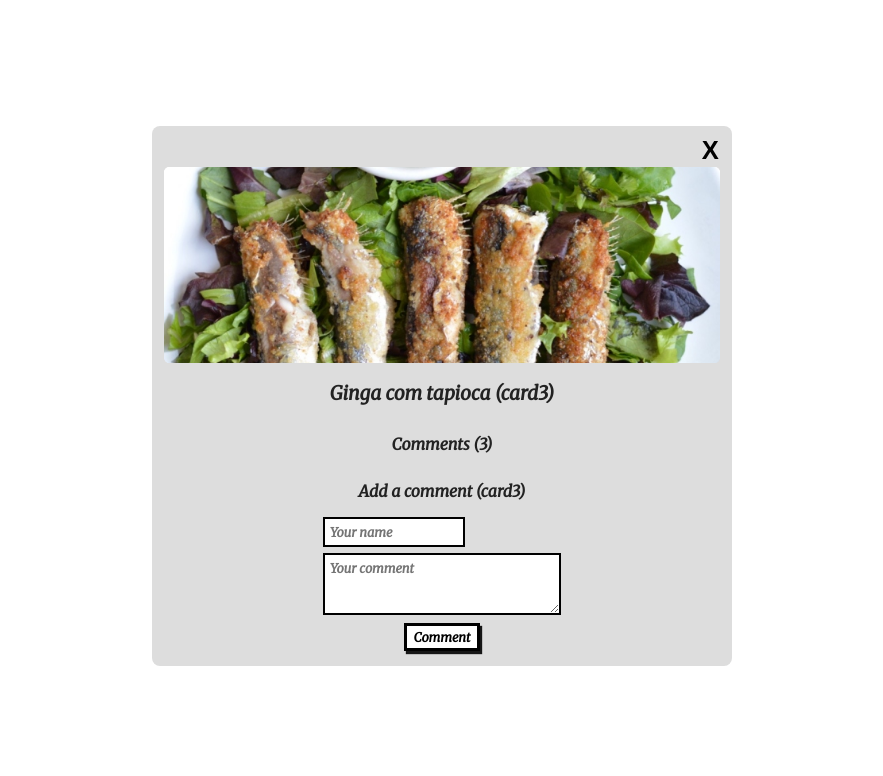
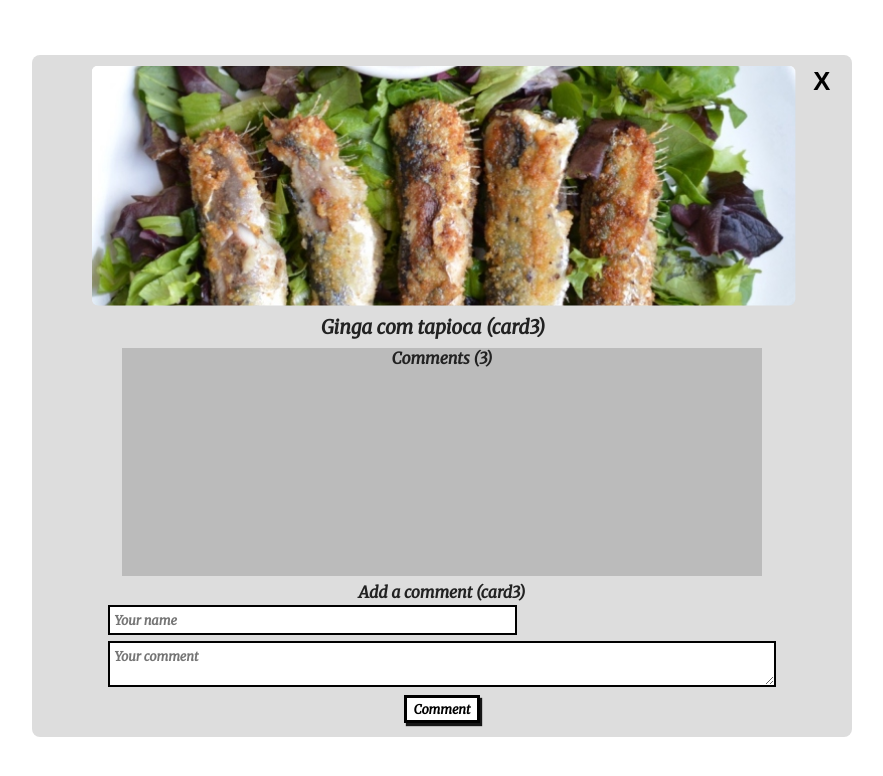
Before and after one commit to mrjuda/KT-Foods, a website built with webpack: page src/index.html in a window 1280 px wide. Shown: the whole page, without its empty margins (198-1081 px from the left). Built offline with nearby package versions, Linux system fonts and the light colour scheme.

Commit message:
Improve style for the comment form

```diff
--- a/modules/dyn.js
+++ b/modules/dyn.js
@@ -77,15 +77,26 @@ export default class DynGrid {
     const cardContainer = document.createElement('div');
     cardContainer.className = 'card-popup';
 
-    const popupX = document.createElement('div');
-    popupX.className = 'card-popup-x';
-    popupX.innerHTML = 'X';
+    const popupInfo = document.createElement('div');
+    popupInfo.className = 'popup-info';
+
+    const popupHeader = document.createElement('div');
+    popupHeader.className = 'popup-header';
+
+    const empty = document.createElement('div');
+    empty.className = 'empty';
+    empty.innerHTML = ' ';
 
     const cardPic = document.createElement('div');
-    cardPic.className = 'card-pic';
-    cardPic.innerHTML = `
-    <img src="${imgSrc}" alt="${foodName}">
-    `;
+    cardPic.className = 'popup-card-pic';
+
+    const popupImg = document.createElement('img');
+    popupImg.src = `${imgSrc}`;
+    popupImg.alt = `${foodName}`;
+
+    const popupX = document.createElement('div');
+    popupX.className = 'popup-x';
+    popupX.innerHTML = 'X';
 
     const cardMeta = document.createElement('div');
     cardMeta.className = 'card-meta';
@@ -95,7 +106,16 @@ export default class DynGrid {
     </div>
     `;
 
+    cardPic.appendChild(popupImg);
+    popupHeader.appendChild(empty);
+    popupHeader.appendChild(cardPic);
+    popupHeader.appendChild(popupX);
+    popupInfo.appendChild(popupHeader);
+    popupInfo.appendChild(cardMeta);
+
     const commentList = document.createElement('div');
+    commentList.className = 'comment-list';
+    commentList.id = 'commentList';
     commentList.innerHTML = `
     <h2 class="comment-counter">Comments (${id})</h2>
     `;
@@ -111,58 +131,9 @@ export default class DynGrid {
     <button id="addCommentBtn" type="button" class="btn">Comment</button>
     `;
 
-    cardContainer.appendChild(popupX);
-    cardContainer.appendChild(cardPic);
-    cardContainer.appendChild(cardMeta);
+    cardContainer.appendChild(popupInfo);
     cardContainer.appendChild(commentList);
     cardContainer.appendChild(commentForm);
-    this.dynamicGrid.appendChild(cardContainer);
-
-    popupX.addEventListener('click', () => {
-      this.showPage();
-    });
-  }
-
-  genCardPopup = (id, unqId, imgSrc, foodName) => {
-    const cardContainer = document.createElement('div');
-    const popupX = document.createElement('div');
-    popupX.innerHTML = 'X';
-    const cardPic = document.createElement('div');
-    const cardPicImg = document.createElement('img');
-    cardPicImg.src = `${imgSrc}`;
-    const cardMeta = document.createElement('div');
-    const cardInfo = document.createElement('div');
-    const cardTitle = document.createElement('div');
-    cardTitle.innerHTML = `${foodName} (${unqId})`;
-    const likeBtn = document.createElement('img');
-    likeBtn.src = '../src/icons/like.png';
-    likeBtn.alt = 'Like button';
-    const commentCounter = document.createElement('div');
-    commentCounter.innerHTML = `Comments (${id})`;
-    const newCommentBtn = document.createElement('div');
-    newCommentBtn.id = `${id}`;
-    newCommentBtn.innerHTML = 'Comment';
-
-    cardPic.classList.add('card-pic');
-    cardMeta.classList.add('card-meta');
-    cardInfo.classList.add('card-info');
-    cardTitle.classList.add('card-title');
-    likeBtn.classList.add('like-btn');
-    commentCounter.classList.add('like-counter');
-    newCommentBtn.classList.add('comment-btn');
-    cardContainer.className = 'card-popup';
-    popupX.className = 'card-popup-x';
-    this.dynamicGrid.className = 'dynamic-grid-popup';
-
-    cardPic.appendChild(cardPicImg);
-    cardInfo.appendChild(cardTitle);
-    cardInfo.appendChild(likeBtn);
-    cardMeta.appendChild(cardInfo);
-    cardMeta.appendChild(commentCounter);
-    cardMeta.appendChild(newCommentBtn);
-    cardContainer.appendChild(popupX);
-    cardContainer.appendChild(cardPic);
-    cardContainer.appendChild(cardMeta);
     this.dynamicGrid.appendChild(cardContainer);
 
     popupX.addEventListener('click', () => {
--- a/src/index.html
+++ b/src/index.html
@@ -108,12 +108,10 @@
 
     <footer class="footer" id="Footer">
       <hr>
-      <p class="copyrights">2022 Have & Juda Some Rights reserved</p>
+      <p class="copyrights">2022 Have & Judá Some Rights reserved</p>
       <hr>
     </footer>
-
   </div>
-
 
 </body>
 </html>
--- a/src/index.scss
+++ b/src/index.scss
@@ -32,9 +32,7 @@ ul {
 
 .grid-container {
   display: grid;
-  // grid-template-rows: auto auto auto;
   height: 100vh;
-  // justify-content: space-between;
 }
 
 .header {
@@ -65,12 +63,14 @@ h1 {
   font-size: 1.2rem;
   text-align: center;
   color: #222;
+  margin: 0;
 }
 
 h2 {
   font-size: 1rem;
   text-align: center;
   color: #222;
+  margin: 0;
 }
 
 .card-grid,
@@ -86,11 +86,8 @@ h2 {
   display: flex;
   flex-direction: column;
   background-color: #f1f1f1;
-  // height: fit-content;
   border-radius: 0.5rem;
   margin-bottom: 0.5rem;
-  // justify-content: space-between;
-  // align-content: space-between;
   align-items: flex-start;
   padding: 0.6rem;
 }
@@ -100,9 +97,6 @@ h2 {
   flex-direction: column;
   justify-content: center;
   align-items: center;
-  // grid-template-columns: auto auto auto;
-  // width: 40vh;
-  // height: 80vh;
   padding: 0.6rem;
   gap: 1rem;
 }
@@ -110,27 +104,15 @@ h2 {
 .card-popup {
   display: flex;
   flex-direction: column;
-  width: 90%;
-  max-width: 70vh;
-  // max-height: 90vh;
+  justify-content: space-between;
+  align-items: center;
+  width: 95%;
+  height: 85%;
+  max-width: 100vh;
   background-color: #ddd;
   border-radius: 0.5rem;
   margin-bottom: 0.5rem;
-  justify-content: center;
-  align-items: center;
-  align-content: space-between;
   padding: 0.6rem;
-}
-
-.card-popup-x {
-  align-self: flex-end;
-  font-size: 1.6rem;
-  font-family: Arial, Helvetica, sans-serif;
-  font-style: normal;
-  font-weight: bolder;
-  margin-right: 0.2rem;
-  padding: 0;
-  cursor: pointer;
 }
 
 .card-pic {
@@ -139,7 +121,6 @@ h2 {
   text-align: center;
   justify-content: center;
   align-content: center;
-  // width: 30vh;
   height: 25vh;
 
   img {
@@ -147,6 +128,43 @@ h2 {
     object-fit: cover;
     width: 100%;
     height: auto;
+    padding: 0.1rem;
+    border-radius: 0.5rem;
+  }
+}
+
+.empty {
+  padding: 0.5rem;
+  margin: 0.5rem;
+}
+
+.popup-x {
+  font-size: 1.6rem;
+  font-family: Arial, Helvetica, sans-serif;
+  font-style: normal;
+  font-weight: bolder;
+  margin-right: 0.2rem;
+  padding: 0.2rem;
+  cursor: pointer;
+}
+
+.popup-info {
+  width: 100%;
+}
+
+.popup-header {
+  display: grid;
+  grid-template-columns: 2rem auto 2rem;
+  gap: 1rem;
+}
+
+.popup-card-pic {
+
+  img {
+    overflow: hidden;
+    object-fit: cover;
+    width: 100%;
+    max-height: 30vh;
     padding: 0.1rem;
     border-radius: 0.5rem;
   }
@@ -169,6 +187,7 @@ h2 {
   display: flex;
   justify-content: center;
   align-content: space-between;
+  gap: 0.3rem;
 
   .card-title {
     font-style: italic;
@@ -187,10 +206,20 @@ h2 {
   text-align: end;
 }
 
+.comment-list {
+  background-color: #bbb;
+  margin: 0.4rem 1rem;
+  flex-grow: 2;
+  width: 60vw;
+  max-width: 80vh;
+}
+
 .comment-form {
   display: flex;
   flex-direction: column;
   justify-content: center;
+  width: 70vw;
+  max-width: 90vh;
 }
 
 input,
@@ -199,17 +228,16 @@ textarea {
   border: solid 2px black;
   font-weight: bold;
   background-color: #fff;
-  margin: 0.2rem;
+  margin: 0.2rem 1.6rem;
   padding: 0.3rem;
 }
 
 input {
-  width: 8rem;
+  width: 55%;
 }
 
 textarea {
-  height: 3rem;
-  width: 14rem;
+  height: 2rem;
 }
 
 .btn,
```
Also changed, not shown: dist/index.html, dist/main.js, src/index.css, 1 other file.
